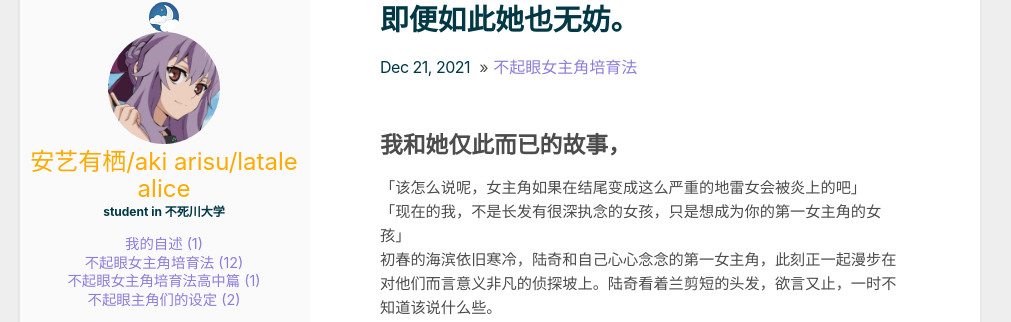
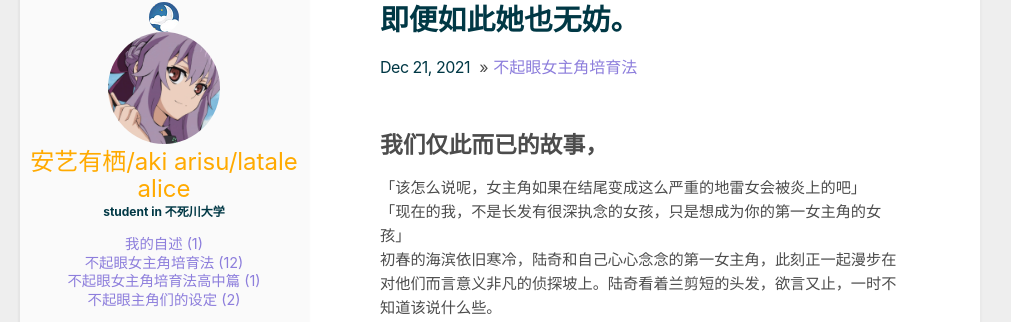
Before and after one commit to latalealice/latalealice.github.io, a Jekyll site: the page built from _posts/2021-12-21-即便如此她也无妨.md, in a window 1280 px wide and 900 px high. Shown: the part 148-470 px from the top of the window, without its empty margins (140-1151 px from the left). Built offline with Jekyll 4.4.1, drawn with Linux system fonts in a browser that asks for light colours.

Commit message:
Update 2021-12-21-即便如此她也无妨.md

```diff
--- a/_posts/2021-12-21-即便如此她也无妨.md
+++ b/_posts/2021-12-21-即便如此她也无妨.md
@@ -3,7 +3,7 @@ layout: post
 category: 不起眼女主角培育法
 title: 即便如此她也无妨。
 ---
-## 我和她仅此而已的故事，
+## 我们仅此而已的故事，
 「该怎么说呢，女主角如果在结尾变成这么严重的地雷女会被炎上的吧」
 「现在的我，不是长发有很深执念的女孩，只是想成为你的第一女主角的女孩」
 初春的海滨依旧寒冷，陆奇和自己心心念念的第一女主角，此刻正一起漫步在对他们而言意义非凡的侦探坡上。陆奇看着兰剪短的头发，欲言又止，一时不知道该说什么些。
```
